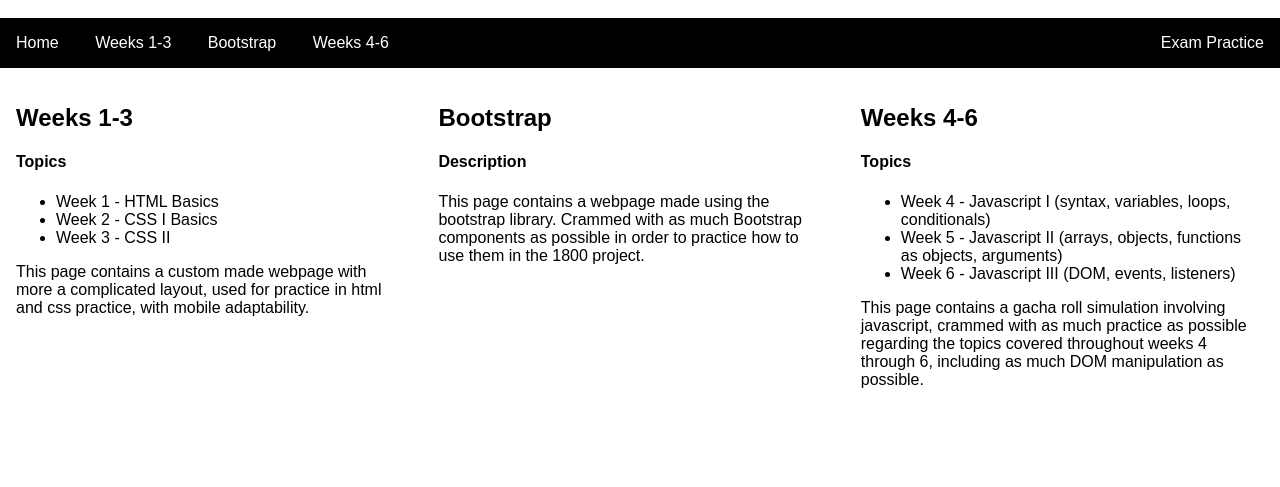
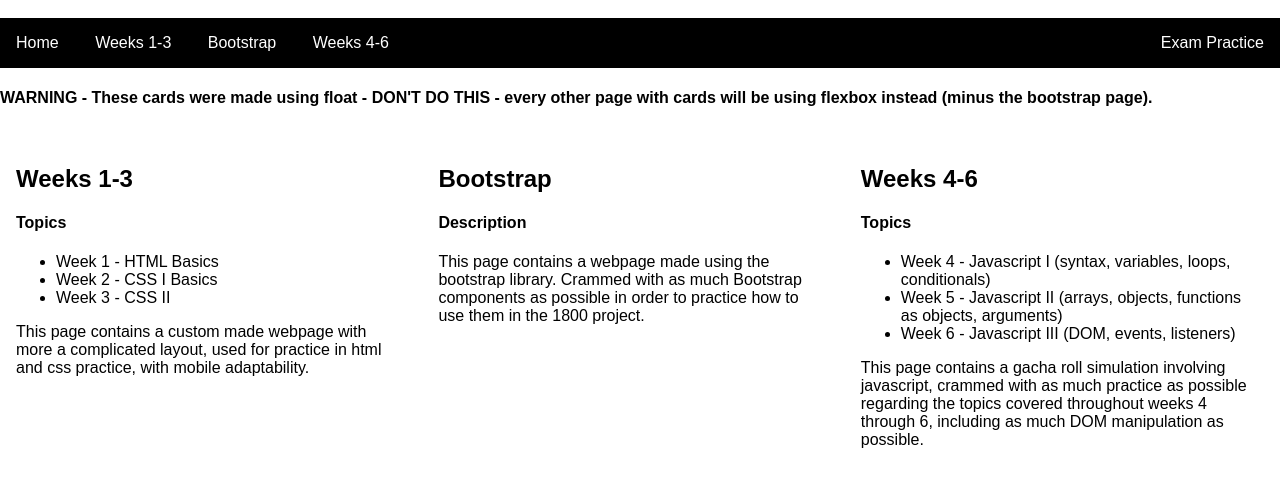
Before and after one commit to jwl0724/Web-Dev-Practice-Site, a plain HTML site: page index.html in a window 1280 px wide. Shown: the part 101-588 px from the top of the page. Drawn offline with nearby package versions, Linux system fonts and the light colour scheme.

Commit message:
add warning at top of page

```diff
--- a/index.html
+++ b/index.html
@@ -12,6 +12,7 @@
 
     </div>
     <div id="main">
+        <h4>WARNING - These cards were made using float - DON'T DO THIS - every other page with cards will be using flexbox instead (minus the bootstrap page).</h4>
         <div id="col-left">
             <div class="card">
                 <h2>Weeks 1-3</h2>
```
